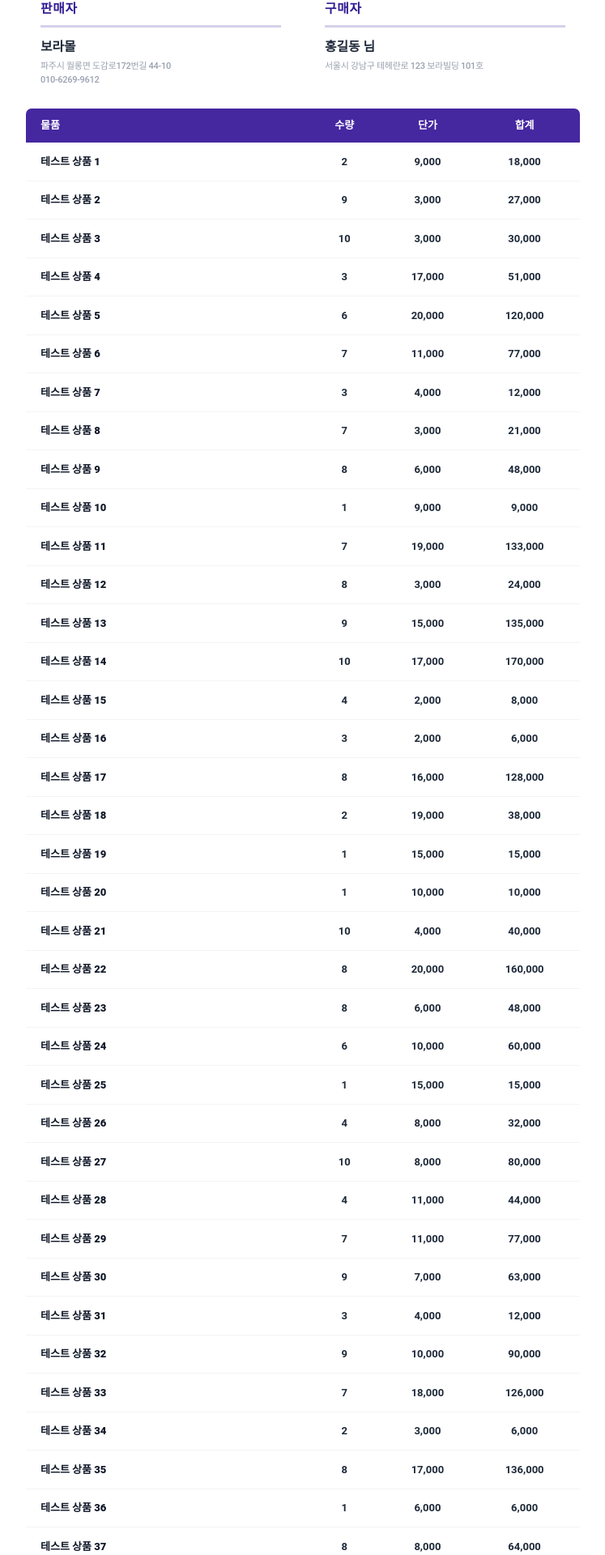
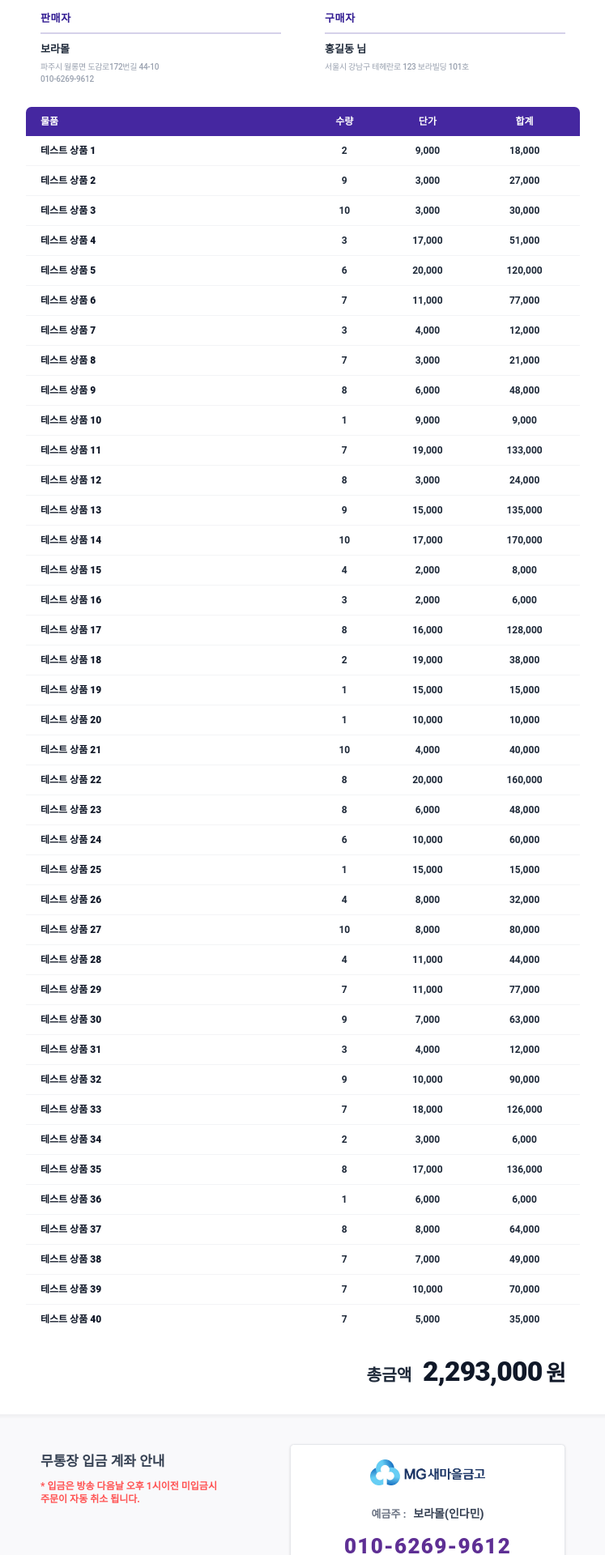
Before and after one commit to dlsekals/boramall, a Next.js app: page /invoice/preview in a window 1280 px wide. Shown: the part 308-2228 px from the top of the page at 81% size, without its empty margins (266-1013 px from the left). Built offline with nearby package versions, Linux system fonts and the light colour scheme; no server answers; the database is empty.

Commit message:
UI: Fix logo background reduce table row padding and add print safe footer rules

```diff
--- a/app/components/InvoiceTemplate.tsx
+++ b/app/components/InvoiceTemplate.tsx
@@ -64,10 +64,10 @@ export default function InvoiceTemplate({ data, elementId = "invoice-capture", h
       )}
 
       {/* Header */}
-      <div className="px-8 pt-10 pb-6 flex justify-between items-center border-b-2 border-transparent">
-        <div className="flex-1 flex items-center">
+      <div className="px-8 pt-6 pb-4 flex justify-between items-center border-b-2 border-transparent">
+        <div className="flex-1 flex items-center pt-2">
             {/* Logo */}
-            <img src="/boramall_logo.png" alt="보라몰" className="h-14 lg:h-16 object-contain" />
+            <img src="/boramall_logo.png" alt="보라몰" className="h-20 lg:h-24 object-contain mix-blend-multiply" />
         </div>
         <div className="flex-1 flex justify-center items-center gap-2">
             <div className={`${themeColor} text-white px-3 py-1 rounded text-[10px] font-bold tracking-widest`}>날짜</div>
@@ -79,50 +79,50 @@ export default function InvoiceTemplate({ data, elementId = "invoice-capture", h
       </div>
 
       {/* Addresses */}
-      <div className="grid grid-cols-2 gap-12 px-12 pb-6 pt-2">
+      <div className="grid grid-cols-2 gap-12 px-12 pb-4 pt-1">
           <div>
-              <h3 className={`font-bold text-sm mb-2 tracking-wider ${textColor}`}>판매자</h3>
-              <div className={`h-0.5 w-full bg-[#311b92] opacity-20 mb-3`}></div>
-              <p className="font-black text-gray-800 text-sm mb-1">보라몰</p>
-              <p className="text-gray-400 text-[11px] font-medium tracking-tight">파주시 월롱면 도감로172번길 44-10</p>
-              <p className="text-gray-400 text-[11px] font-medium tracking-tight">010-6269-9612</p>
+              <h3 className={`font-bold text-[13px] mb-1.5 tracking-wider ${textColor}`}>판매자</h3>
+              <div className={`h-0.5 w-full bg-[#311b92] opacity-20 mb-2`}></div>
+              <p className="font-black text-gray-800 text-[13px] mb-1">보라몰</p>
+              <p className="text-gray-400 text-[10px] font-medium tracking-tight">파주시 월롱면 도감로172번길 44-10</p>
+              <p className="text-gray-400 text-[10px] font-medium tracking-tight">010-6269-9612</p>
           </div>
           <div>
-              <h3 className={`font-bold text-sm mb-2 tracking-wider ${textColor}`}>구매자</h3>
-              <div className={`h-0.5 w-full bg-[#311b92] opacity-20 mb-3`}></div>
-              <p className="font-black text-gray-800 text-sm mb-1">{data.customerName} 님</p>
+              <h3 className={`font-bold text-[13px] mb-1.5 tracking-wider ${textColor}`}>구매자</h3>
+              <div className={`h-0.5 w-full bg-[#311b92] opacity-20 mb-2`}></div>
+              <p className="font-black text-gray-800 text-[13px] mb-1">{data.customerName} 님</p>
               {data.address ? (
-                  <p className="text-gray-400 text-[11px] font-medium tracking-tight break-keep">{data.address.replace(/\\n/g, ' ')}</p>
+                  <p className="text-gray-400 text-[10px] font-medium tracking-tight break-keep">{data.address.replace(/\\n/g, ' ')}</p>
               ) : (
-                  <p className="text-gray-300 text-[11px] font-medium tracking-tight">(주소 정보 없음)</p>
+                  <p className="text-gray-300 text-[10px] font-medium tracking-tight">(주소 정보 없음)</p>
               )}
           </div>
       </div>
 
       {/* Table */}
-      <div className="px-8 pb-4">
-          <table className="w-full text-left border-collapse table-fixed">
+      <div className="px-8 pb-3">
+          <table className="w-full text-left border-collapse table-fixed mt-2">
             <thead>
               <tr className={`${themeColor} text-white`}>
-                <th className="py-2.5 px-4 rounded-tl-md font-bold text-[13px] w-[50%]">물품</th>
-                <th className="py-2.5 px-4 text-center font-bold text-[13px] whitespace-nowrap w-[15%]">수량</th>
-                <th className="py-2.5 px-4 text-center font-bold text-[13px] whitespace-nowrap w-[15%]">단가</th>
-                <th className="py-2.5 px-4 rounded-tr-md text-center font-bold text-[13px] whitespace-nowrap w-[20%]">합계</th>
+                <th className="py-2 px-4 rounded-tl-md font-bold text-[12px] w-[50%]">물품</th>
+                <th className="py-2 px-4 text-center font-bold text-[12px] whitespace-nowrap w-[15%]">수량</th>
+                <th className="py-2 px-4 text-center font-bold text-[12px] whitespace-nowrap w-[15%]">단가</th>
+                <th className="py-2 px-4 rounded-tr-md text-center font-bold text-[12px] whitespace-nowrap w-[20%]">합계</th>
               </tr>
             </thead>
             <tbody>
               {data.items.map((item, index) => (
                 <tr key={index} className="border-b border-gray-100 last:border-0">
-                  <td className="py-3 px-4 font-black text-gray-900 text-[13px] break-words">
+                  <td className="py-2 px-4 font-black text-gray-900 text-[12px] break-words">
                     {item.name}
                   </td>
-                  <td className="py-3 px-4 text-center font-bold text-gray-800 whitespace-nowrap text-[13px]">
+                  <td className="py-2 px-4 text-center font-bold text-gray-800 whitespace-nowrap text-[12px]">
                     {item.quantity}
                   </td>
-                  <td className="py-3 px-4 text-center font-bold text-gray-800 whitespace-nowrap text-[13px]">
+                  <td className="py-2 px-4 text-center font-bold text-gray-800 whitespace-nowrap text-[12px]">
                     {item.price.toLocaleString()}
                   </td>
-                  <td className="py-3 px-4 text-center font-bold text-gray-800 whitespace-nowrap text-[13px]">
+                  <td className="py-2 px-4 text-center font-bold text-gray-800 whitespace-nowrap text-[12px]">
                     {(item.price * item.quantity).toLocaleString()}
                   </td>
                 </tr>
@@ -131,7 +131,7 @@ export default function InvoiceTemplate({ data, elementId = "invoice-capture", h
           </table>
 
           {/* Total Price Right Aligned */}
-          <div className="flex justify-end items-end mt-12 mb-8 pr-4">
+          <div className="flex justify-end items-end mt-6 mb-4 pr-4">
               <span className="font-extrabold text-gray-800 mr-3 text-lg">총금액</span>
               <span className="font-black text-3xl text-gray-900 tracking-tight">
                   {data.totalPrice.toLocaleString()}<span className="text-2xl font-black ml-1 text-gray-900">원</span>
@@ -143,32 +143,32 @@ export default function InvoiceTemplate({ data, elementId = "invoice-capture", h
       <div className="flex-1"></div>
 
       {/* Footer / Payment Methods */}
-      <div className="bg-[#f9f9fb] w-full pt-10 pb-8 px-12 border-t border-gray-100">
+      <div className="bg-[#f9f9fb] w-full pt-8 pb-6 px-12 border-t border-gray-100 break-inside-avoid shadow-inner mt-auto">
           <div className="flex items-start justify-between">
               <div className="text-left flex-1 pr-4 pt-2">
-                  <p className="font-extrabold text-gray-600 text-lg mb-2">무통장 입금 계좌 안내</p>
-                  <p className="text-[13px] font-bold text-[#ff5252] break-keep leading-snug">
+                  <p className="font-extrabold text-gray-700 text-[17px] mb-2">무통장 입금 계좌 안내</p>
+                  <p className="text-[12px] font-bold text-[#ff5252] break-keep leading-snug">
                     * 입금은 방송 다음날 오후 1시이전 미입금시<br/>
                     주문이 자동 취소 됩니다.
                   </p>
               </div>
 
-              <div className="bg-white rounded border border-gray-200 shadow-sm w-[360px] flex flex-col items-center justify-center py-5 px-6 relative">
-                  <div className="mb-3">
-                      <img src="/saemaeul_logo.png" alt="MG새마을금고" className="h-8 object-contain" />
+              <div className="bg-white rounded border border-gray-200 shadow-sm w-[340px] flex flex-col items-center justify-center py-4 px-6 relative">
+                  <div className="mb-2.5">
+                      <img src="/saemaeul_logo.png" alt="MG새마을금고" className="h-7 object-contain mix-blend-multiply" />
                   </div>
 
-                  <div className="mb-2">
-                      <span className="text-[14px] font-bold text-gray-500 mr-2">예금주 :</span>
-                      <span className="font-extrabold text-gray-700 text-[15px]">보라몰(인다민)</span>
+                  <div className="mb-1.5 mt-2">
+                      <span className="text-[13px] font-bold text-gray-500 mr-2">예금주 :</span>
+                      <span className="font-extrabold text-gray-700 text-[14px]">보라몰(인다민)</span>
                   </div>
 
-                  <div className="mt-1">
-                      <p className="font-black text-[28px] text-[#5e2f94] tracking-wider">010-6269-9612</p>
+                  <div className="mt-0.5">
+                      <p className="font-black text-[26px] text-[#5e2f94] tracking-wider">010-6269-9612</p>
                   </div>
               </div>
           </div>
-          <p className="text-center text-[10px] text-gray-300 mt-10 font-medium">
+          <p className="text-center text-[10px] text-gray-300 mt-6 font-medium">
               이용해 주셔서 감사합니다. | 보라몰
           </p>
       </div>
```
